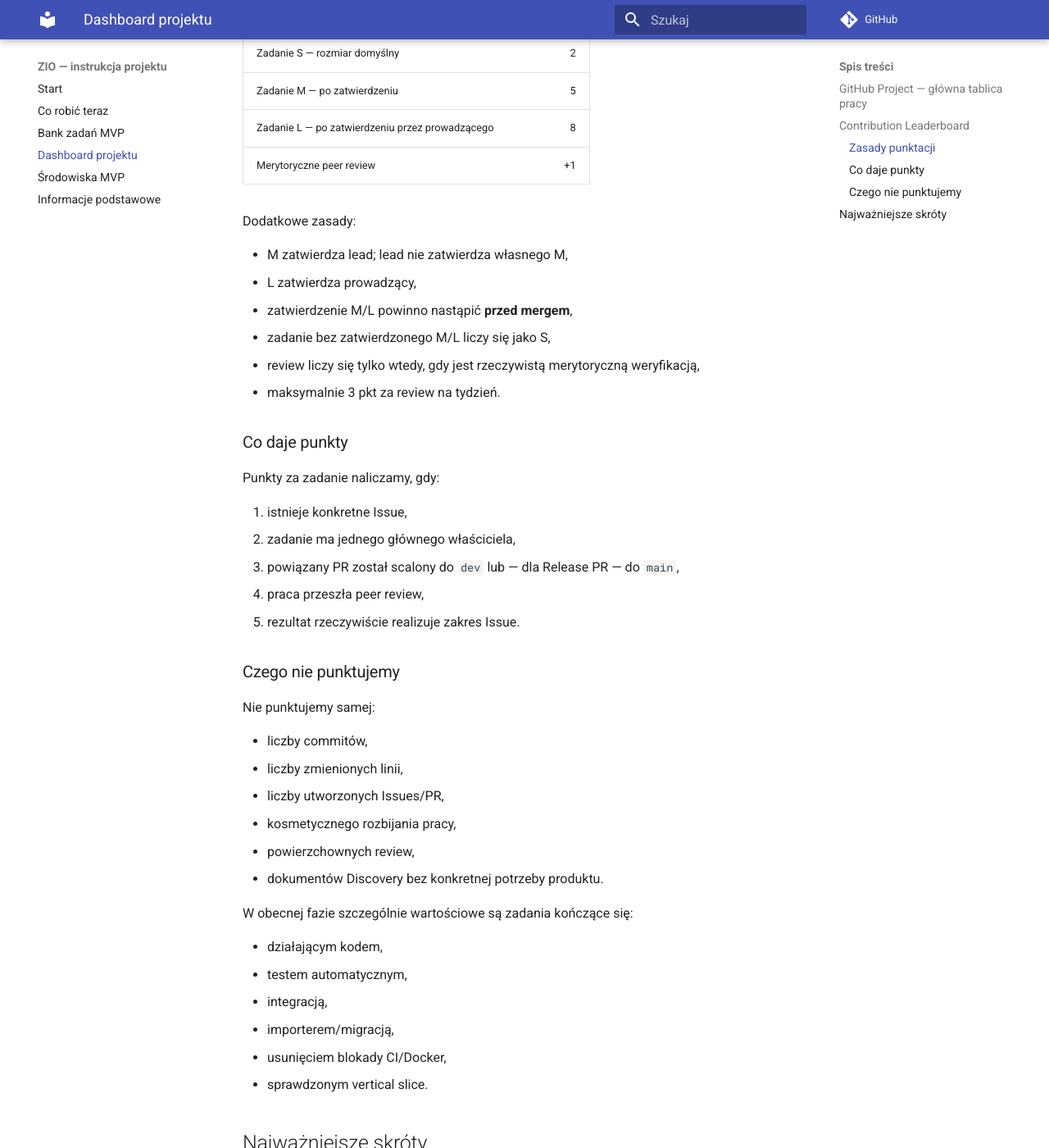
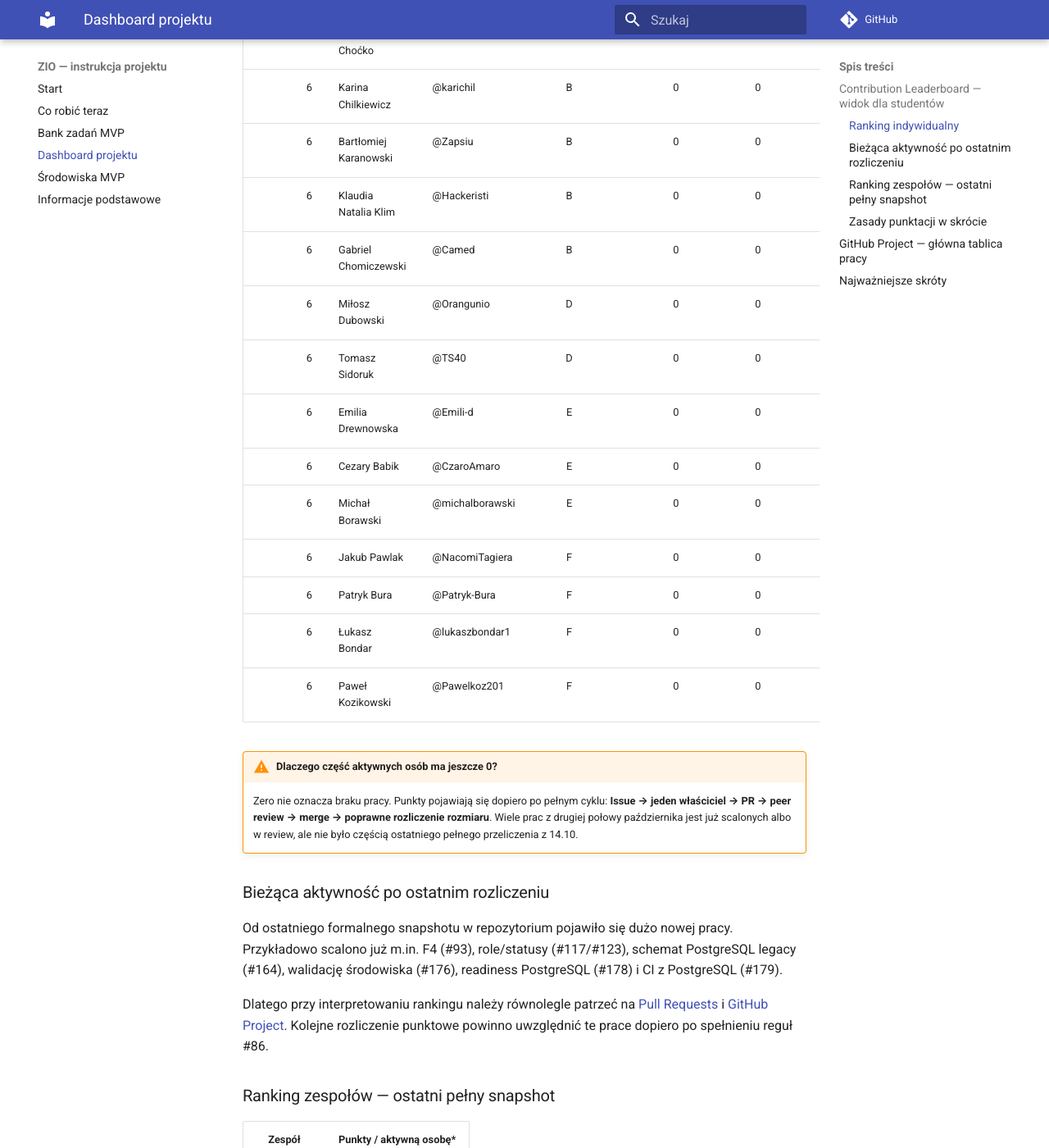
Before and after one commit to zio-wi-pb-mc/pb-science-office-manual, an MkDocs documentation site: the page built from manual/19-dashboard-projektu.md, in a window 1280 px wide and 1400 px high, scrolled down 1130 px. Shown: the whole window at 82% size. Built offline with MkDocs 1.6.1 and Material for MkDocs 9.7.7, drawn with Linux system fonts in a browser that asks for light colours; comment, search, counter and statistics services are not loaded; some of the changed text lies outside the part shown.

Commit message:
docs: pokaż leaderboard bezpośrednio na froncie (#10)
* docs: show leaderboard directly on project dashboard

* docs: surface leaderboard on manual front page

```diff
--- a/manual/19-dashboard-projektu.md
+++ b/manual/19-dashboard-projektu.md
@@ -1,6 +1,84 @@
 # Dashboard projektu i leaderboard
 
 Ta strona zbiera najważniejsze miejsca do codziennej pracy nad projektem.
+
+## Contribution Leaderboard — widok dla studentów
+
+!!! important "Punkty ≠ automatyczna ocena"
+    Ranking jest narzędziem motywacyjnym. Pokazuje **punkty formalnie rozliczone według #86**, a nie ocenę z przedmiotu.
+
+### Ranking indywidualny
+
+**Ostatnie pełne rozliczenie punktów: 14.10.2026.**
+Aktywność po tej dacie może być już widoczna w GitHubie, ale nie jest dopisywana do punktów, dopóki zadanie nie spełni zasad rozliczenia z #86.
+
+| # | Student | GitHub | Zespół | Punkty | Taski | Review |
+|---:|---|---|:---:|---:|---:|---:|
+| 1 | Vladislav Matveev | @Leucist | C | **10** | 2 | 3 |
+| 2 | Nazar Hrinchenko | @Grinnazar | C | **9** | 2 | 2 |
+| 2 | Maciej Sawicki | @Maciek-Sawicki | C | **9** | 2 | 2 |
+| 4 | Weronika Sosnowska | @wersosn | C | **8** | 2 | 1 |
+| 5 | Mykola Nishchymnyi | @kolyasiquez | C | **4** | 1 | 2 |
+| 6 | Jakub Mirończuk | @mielonxd | A | 0 | 0 | 0 |
+| 6 | Daniel Perkowski | @dperkowski | A | 0 | 0 | 0 |
+| 6 | Aleksandra Masiejczyk | @Olinda-M | A | 0 | 0 | 0 |
+| 6 | Patrycja Choćko | @patrycjachocko | B | 0 | 0 | 0 |
+| 6 | Karina Chilkiewicz | @karichil | B | 0 | 0 | 0 |
+| 6 | Bartłomiej Karanowski | @Zapsiu | B | 0 | 0 | 0 |
+| 6 | Klaudia Natalia Klim | @Hackeristi | B | 0 | 0 | 0 |
+| 6 | Gabriel Chomiczewski | @Camed | B | 0 | 0 | 0 |
+| 6 | Miłosz Dubowski | @Orangunio | D | 0 | 0 | 0 |
+| 6 | Tomasz Sidoruk | @TS40 | D | 0 | 0 | 0 |
+| 6 | Emilia Drewnowska | @Emili-d | E | 0 | 0 | 0 |
+| 6 | Cezary Babik | @CzaroAmaro | E | 0 | 0 | 0 |
+| 6 | Michał Borawski | @michalborawski | E | 0 | 0 | 0 |
+| 6 | Jakub Pawlak | @NacomiTagiera | F | 0 | 0 | 0 |
+| 6 | Patryk Bura | @Patryk-Bura | F | 0 | 0 | 0 |
+| 6 | Łukasz Bondar | @lukaszbondar1 | F | 0 | 0 | 0 |
+| 6 | Paweł Kozikowski | @Pawelkoz201 | F | 0 | 0 | 0 |
+
+!!! warning "Dlaczego część aktywnych osób ma jeszcze 0?"
+    Zero nie oznacza braku pracy. Punkty pojawiają się dopiero po pełnym cyklu: **Issue → jeden właściciel → PR → peer review → merge → poprawne rozliczenie rozmiaru**. Wiele prac z drugiej połowy października jest już scalonych albo w review, ale nie było częścią ostatniego pełnego przeliczenia z 14.10.
+
+### Bieżąca aktywność po ostatnim rozliczeniu
+
+Od ostatniego formalnego snapshotu w repozytorium pojawiło się dużo nowej pracy. Przykładowo scalono już m.in. F4 (#93), role/statusy (#117/#123), schemat PostgreSQL legacy (#164), walidację środowiska (#176), readiness PostgreSQL (#178) i CI z PostgreSQL (#179).
+
+Dlatego przy interpretowaniu rankingu należy równolegle patrzeć na [Pull Requests](https://github.com/zio-wi-pb-mc/pb-science-office/pulls) i [GitHub Project](https://github.com/orgs/zio-wi-pb-mc/projects/1/views/1). Kolejne rozliczenie punktowe powinno uwzględnić te prace dopiero po spełnieniu reguł #86.
+
+### Ranking zespołów — ostatni pełny snapshot
+
+| Zespół | Punkty / aktywną osobę* |
+|:---:|---:|
+| A | 0.00 |
+| B | 0.00 |
+| C | **8.00** |
+| D | 0.00 |
+| E | 0.00 |
+| F | 0.00 |
+
+\* Dla bieżącego widoku używamy tylko obecnie aktywnych studentów. Historyczny snapshot indywidualny pochodzi z 14.10; dlatego ranking zespołów ma charakter orientacyjny.
+
+[**Pełne zasady i historia naliczeń — Issue #86**](https://github.com/zio-wi-pb-mc/pb-science-office/issues/86)
+
+### Zasady punktacji w skrócie
+
+| Wkład | Punkty |
+|---|---:|
+| Zadanie S — rozmiar domyślny | 2 |
+| Zadanie M — po zatwierdzeniu | 5 |
+| Zadanie L — po zatwierdzeniu przez prowadzącego | 8 |
+| Merytoryczne peer review | +1 |
+
+Najważniejsze reguły:
+- M zatwierdza lead; lead nie zatwierdza własnego M,
+- L zatwierdza prowadzący,
+- M/L trzeba zatwierdzić **przed mergem**,
+- bez zatwierdzenia zadanie liczy się jako S,
+- review: maks. 3 pkt tygodniowo,
+- samo tworzenie Issue/PR, liczba commitów i liczba linii nie dają punktów.
+
+---
 
 ## GitHub Project — główna tablica pracy
 
@@ -16,66 +94,7 @@ GitHub Project jest podstawowym widokiem bieżącej pracy:
 - `BLOCKED`,
 - `DONE`.
 
-Przed rozpoczęciem nowego zadania sprawdź tablicę, Issues i otwarte Pull Requesty. Nie tworzymy równoległego Issue, jeżeli ktoś już pracuje nad tym samym problemem.
-
-!!! note "Dostęp"
-    GitHub Project i prywatne repozytorium wymagają zalogowanego konta GitHub z dostępem do organizacji `zio-wi-pb-mc`.
-
-## Contribution Leaderboard
-
-[**Otwórz aktualny Leaderboard — Issue #86**](https://github.com/zio-wi-pb-mc/pb-science-office/issues/86)
-
-Leaderboard jest **narzędziem motywacyjnym i informacyjnym**, a nie automatyczną oceną z przedmiotu.
-
-Aktualny ranking i bieżące naliczenia są prowadzone w Issue #86, ponieważ tam można aktualizować dane bez publikowania nowej wersji manuala.
-
-### Zasady punktacji
-
-| Wkład | Punkty |
-|---|---:|
-| Zadanie S — rozmiar domyślny | 2 |
-| Zadanie M — po zatwierdzeniu | 5 |
-| Zadanie L — po zatwierdzeniu przez prowadzącego | 8 |
-| Merytoryczne peer review | +1 |
-
-Dodatkowe zasady:
-
-- M zatwierdza lead; lead nie zatwierdza własnego M,
-- L zatwierdza prowadzący,
-- zatwierdzenie M/L powinno nastąpić **przed mergem**,
-- zadanie bez zatwierdzonego M/L liczy się jako S,
-- review liczy się tylko wtedy, gdy jest rzeczywistą merytoryczną weryfikacją,
-- maksymalnie 3 pkt za review na tydzień.
-
-### Co daje punkty
-
-Punkty za zadanie naliczamy, gdy:
-
-1. istnieje konkretne Issue,
-2. zadanie ma jednego głównego właściciela,
-3. powiązany PR został scalony do `dev` lub — dla Release PR — do `main`,
-4. praca przeszła peer review,
-5. rezultat rzeczywiście realizuje zakres Issue.
-
-### Czego nie punktujemy
-
-Nie punktujemy samej:
-
-- liczby commitów,
-- liczby zmienionych linii,
-- liczby utworzonych Issues/PR,
-- kosmetycznego rozbijania pracy,
-- powierzchownych review,
-- dokumentów Discovery bez konkretnej potrzeby produktu.
-
-W obecnej fazie szczególnie wartościowe są zadania kończące się:
-
-- działającym kodem,
-- testem automatycznym,
-- integracją,
-- importerem/migracją,
-- usunięciem blokady CI/Docker,
-- sprawdzonym vertical slice.
+Przed rozpoczęciem nowego zadania sprawdź tablicę, Issues i otwarte Pull Requesty.
 
 ## Najważniejsze skróty
 
```
Also changed, not shown: other parts of manual/19-dashboard-projektu.md (+1 -1 lines), manual/index.md (+19 -5 lines).
